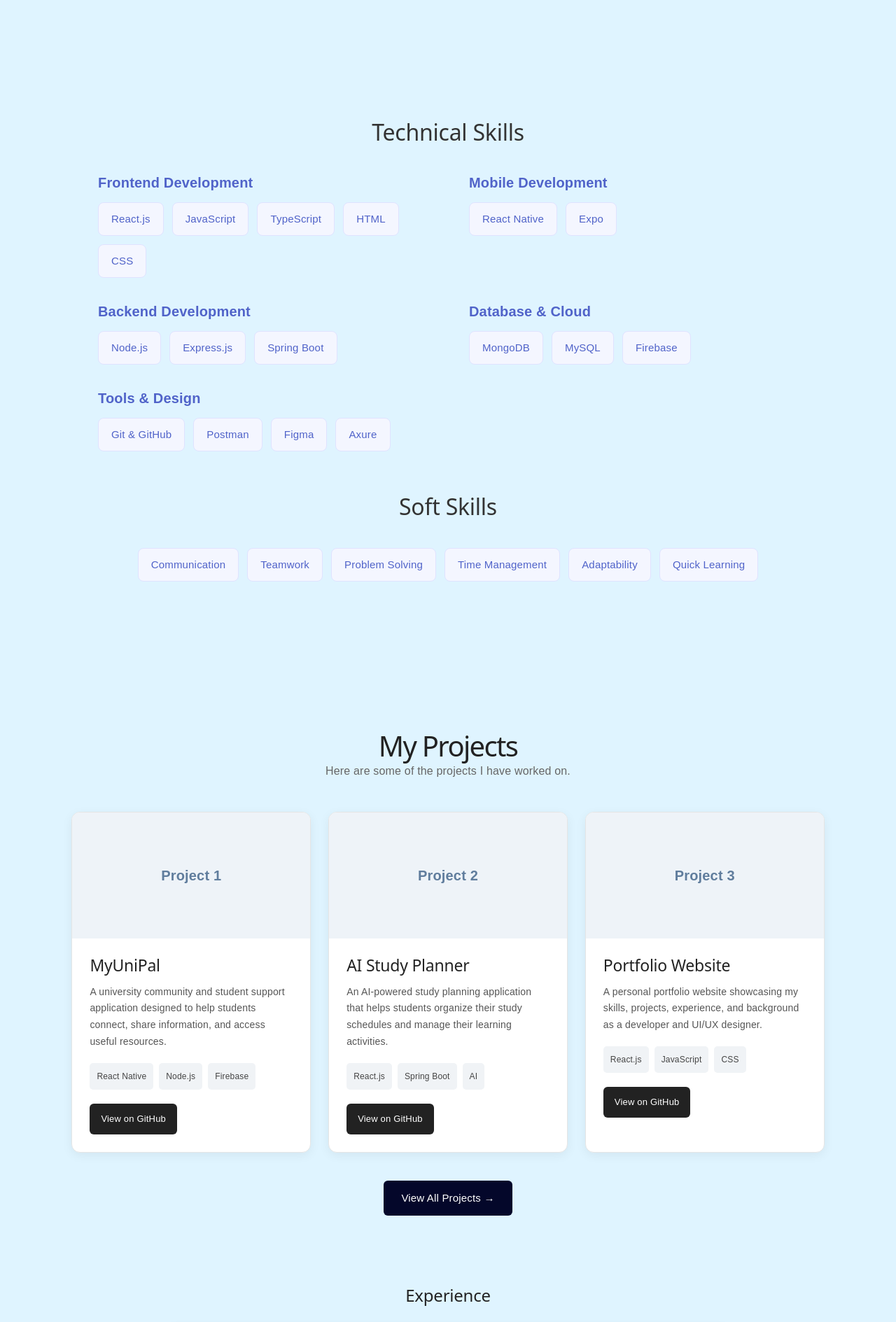
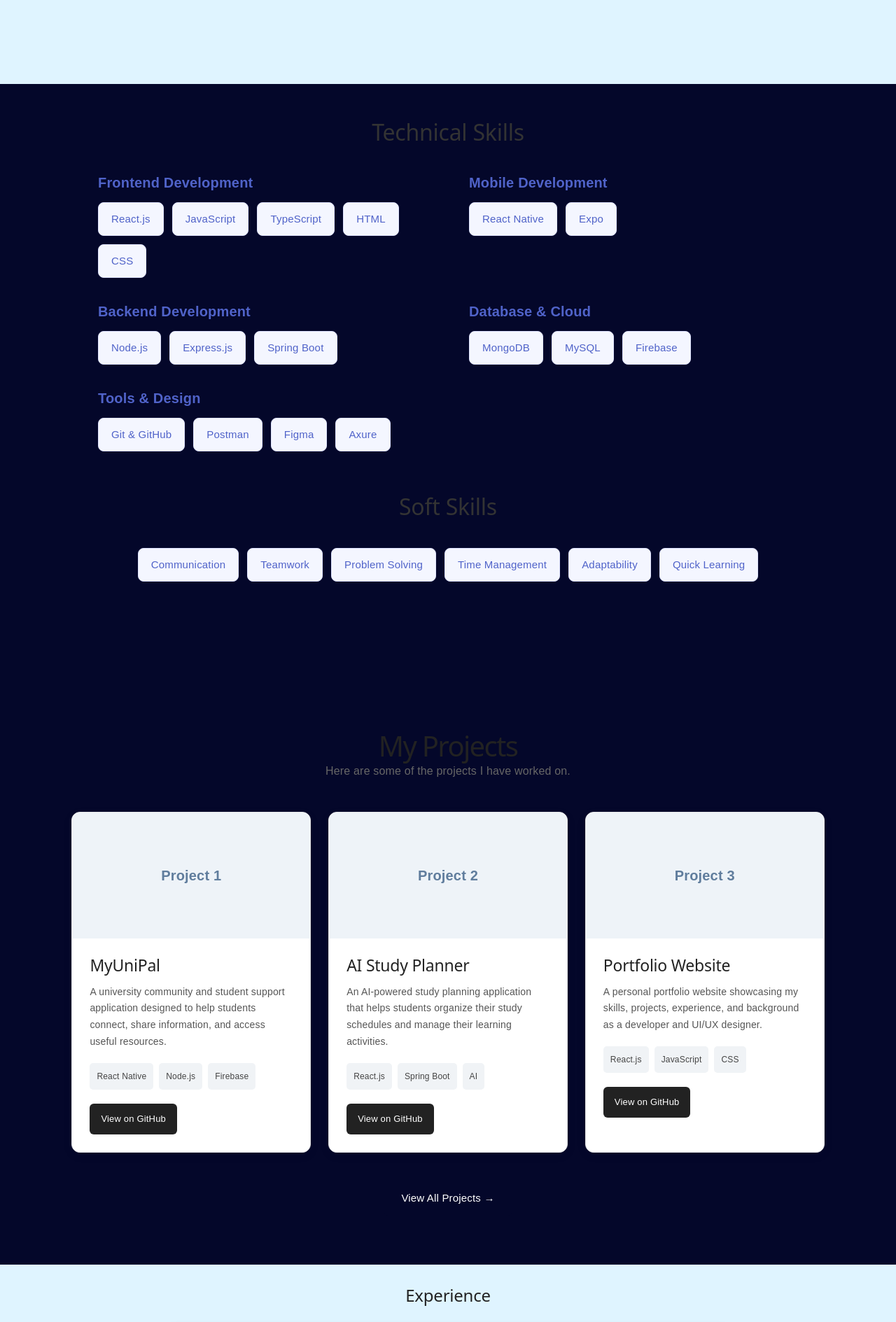
Before and after one commit to ishqafathima/My-Portfolio, a React (Vite) app: page / in a window 1280 px wide. Shown: the part 1480-3369 px from the top of the page at 70% size. Built offline with nearby package versions, Linux system fonts and the light colour scheme.

Commit message:
update portfolio

```diff
--- a/src/App.css
+++ b/src/App.css
@@ -17,7 +17,7 @@ body,
 
 body {
   font-family: Arial, sans-serif;
-  background-color: #dff4ff;
+  background-color:  #04072a;
   color: #222;
 }
 
--- a/src/sections/Contact/Contact.css
+++ b/src/sections/Contact/Contact.css
@@ -1,7 +1,7 @@
 .contact {
   min-height: calc(100vh - 70px);
   padding: 70px 10%;
-  background-color:  #dff4ff;
+  background-color:  #04072a;
 }
 
 .contact-content {
--- a/src/sections/Projects/Projects.css
+++ b/src/sections/Projects/Projects.css
@@ -1,7 +1,7 @@
 .projects {
   min-height: calc(100vh - 70px);
   padding: 70px 8%;
-  background-color: #dff4ff;
+  background-color: #04072a;
 }
 
 .projects-content {
--- a/src/sections/Skills/Skills.css
+++ b/src/sections/Skills/Skills.css
@@ -1,6 +1,6 @@
 .skills {
   padding: 30px 20px 100px;
-  background-color: #dff4ff;
+  background-color: #04072a;
 }
 
 .skills .section-content {
```
